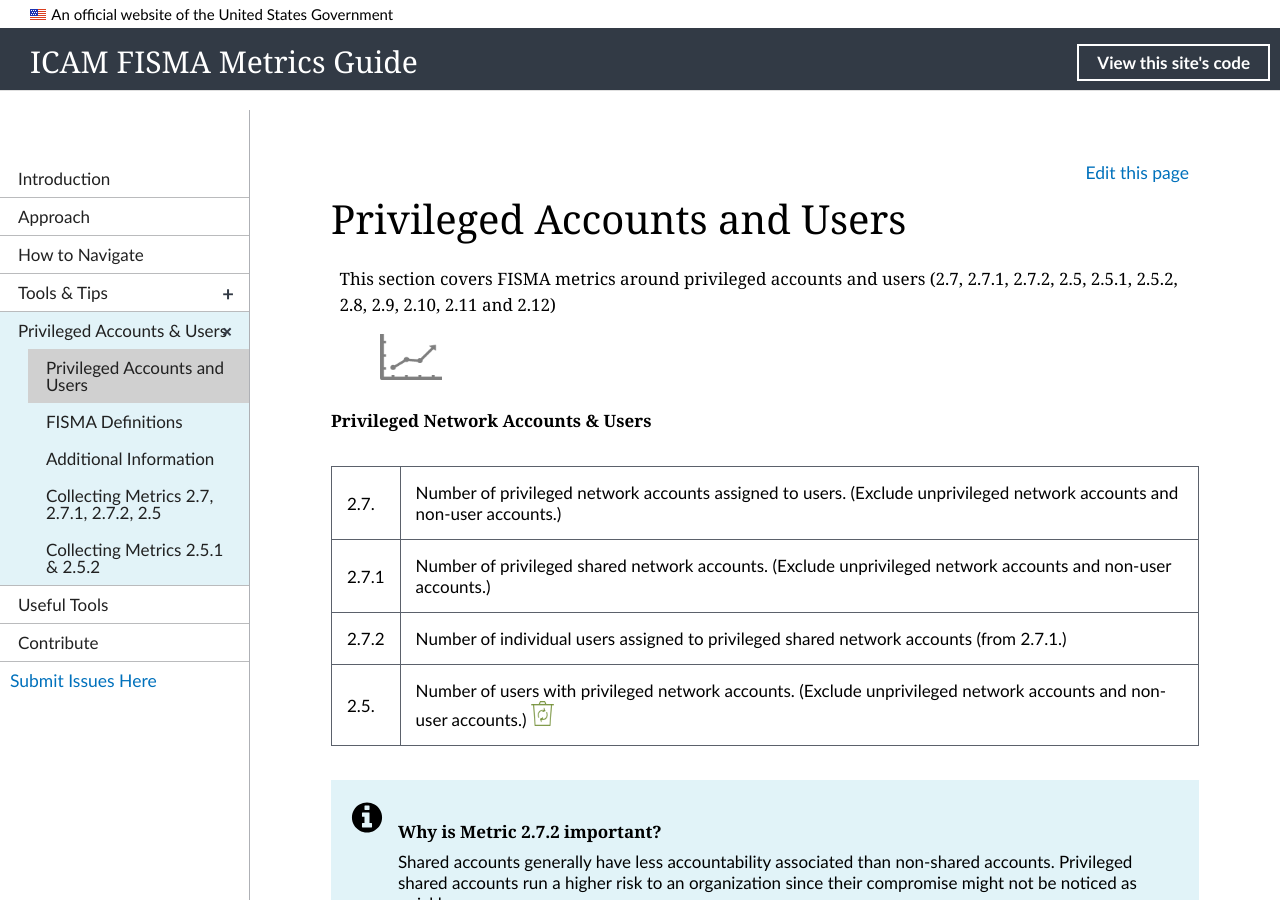
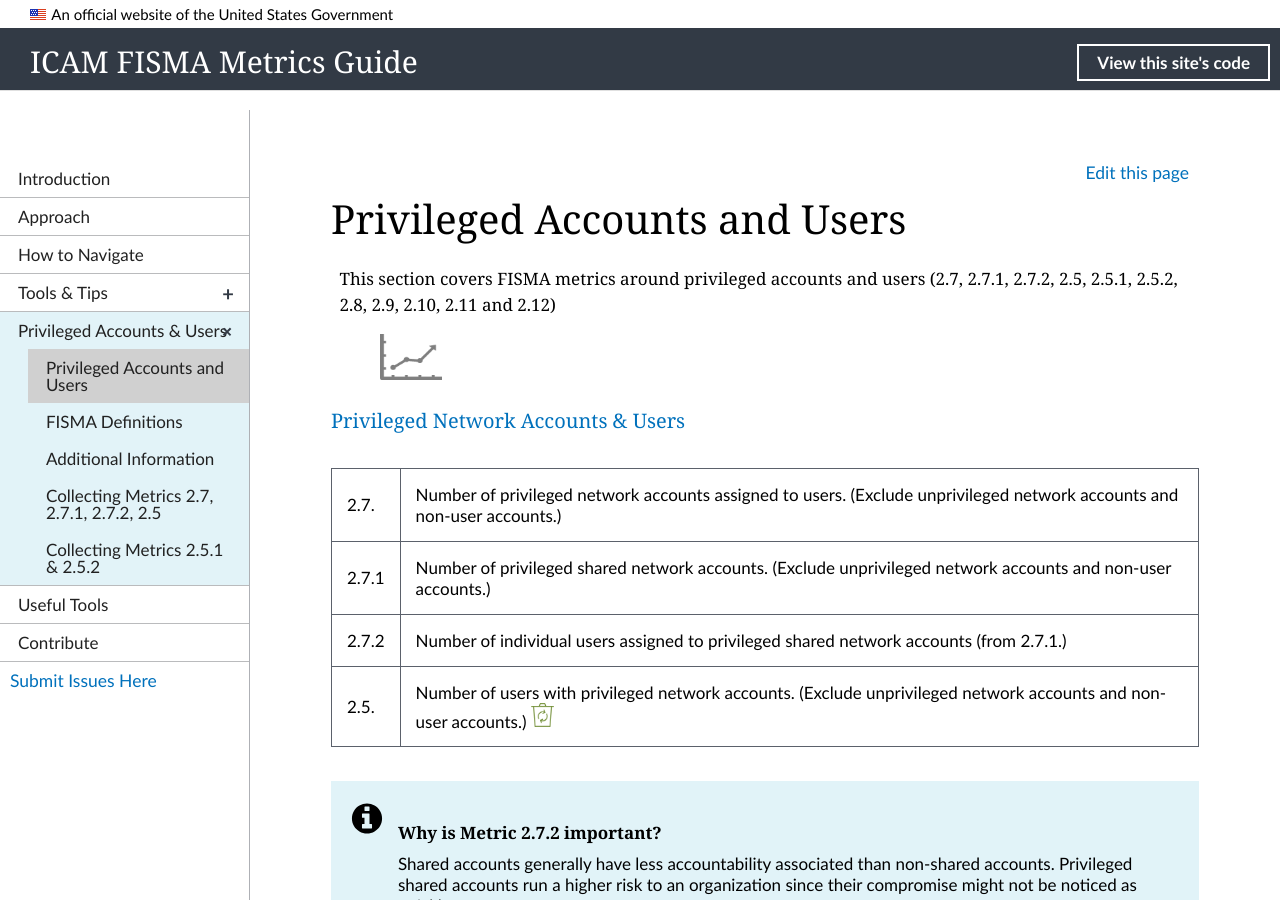
Before and after one commit to GSA/icam-fisma, a Jekyll site: the page built from _priv-mgmt/01_main-priv.md, in a window 1280 px wide and 900 px high. Built offline with Jekyll 4.4.1, drawn with Linux system fonts in a browser that asks for light colours; nearby versions of some CDN libraries.

```diff
--- a/_priv-mgmt/01_main-priv.md
+++ b/_priv-mgmt/01_main-priv.md
@@ -8,7 +8,7 @@ This section covers FISMA metrics around privileged accounts and users (2.7, 2.7
 
 >![Chart logo](../img/graph.png){:style="width:8%;"}
 
-#### Privileged Network Accounts & Users
+### [Privileged Network Accounts & Users](collection-25-27)
 
 | 2.7. | Number of privileged network accounts assigned to users. (Exclude unprivileged network accounts and non-user accounts.)
 | 2.7.1 | Number of privileged shared network accounts. (Exclude unprivileged network accounts and non-user accounts.)
@@ -22,7 +22,7 @@ This section covers FISMA metrics around privileged accounts and users (2.7, 2.7
 </div>
 </div>
 
-#### [Privileged User Authentication](collection-251-252)
+### [Privileged User Authentication](collection-251-252)
 
 | 2.5.1 | Number of users (from 2.5) technologically required to log onto the network with a two-factor PIV card or other NIST Level of Assurance (LOA) 4 credential.
 | 2.5.2| Number of users (from 2.5) allowed to use username and password as their primary method for network authentication.
```
